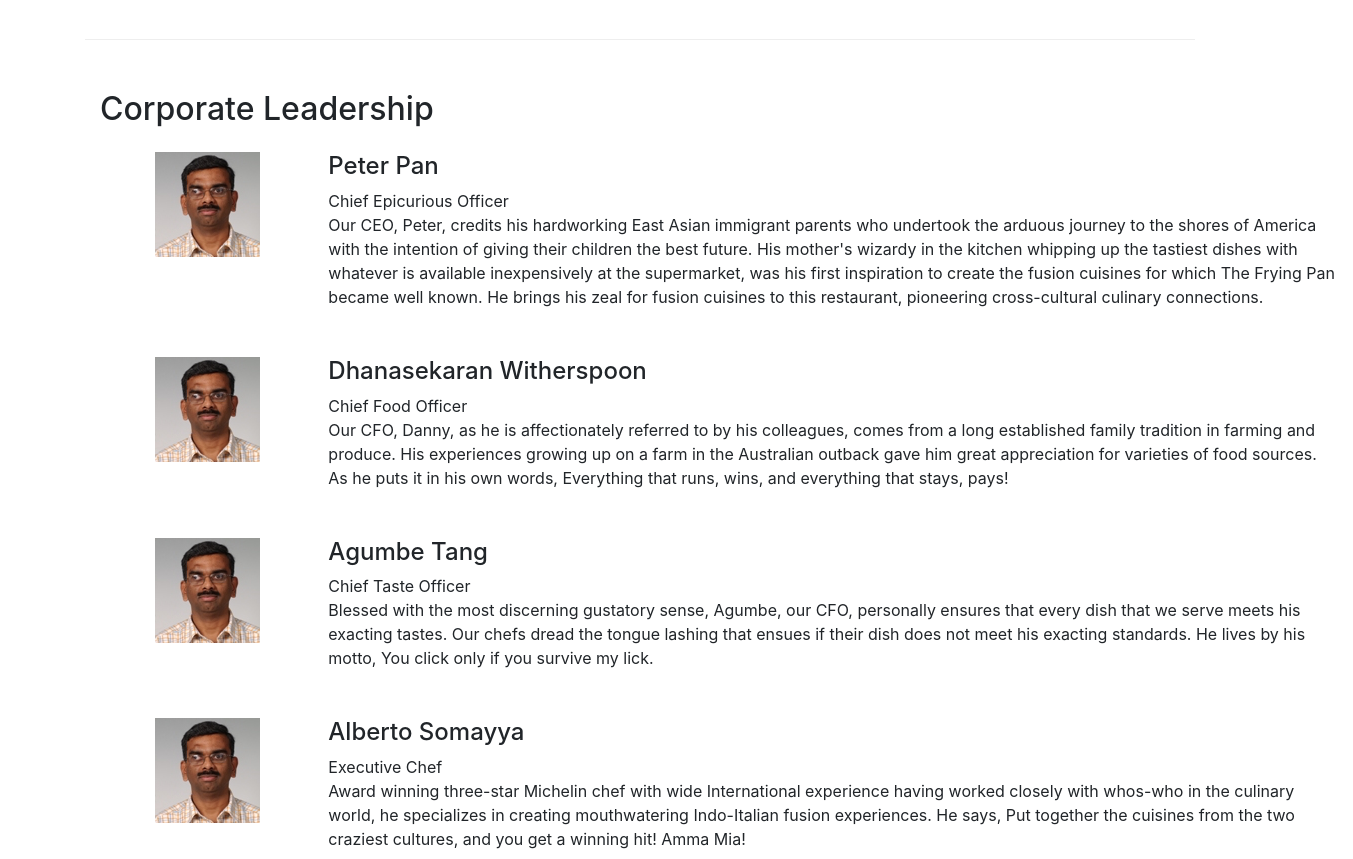
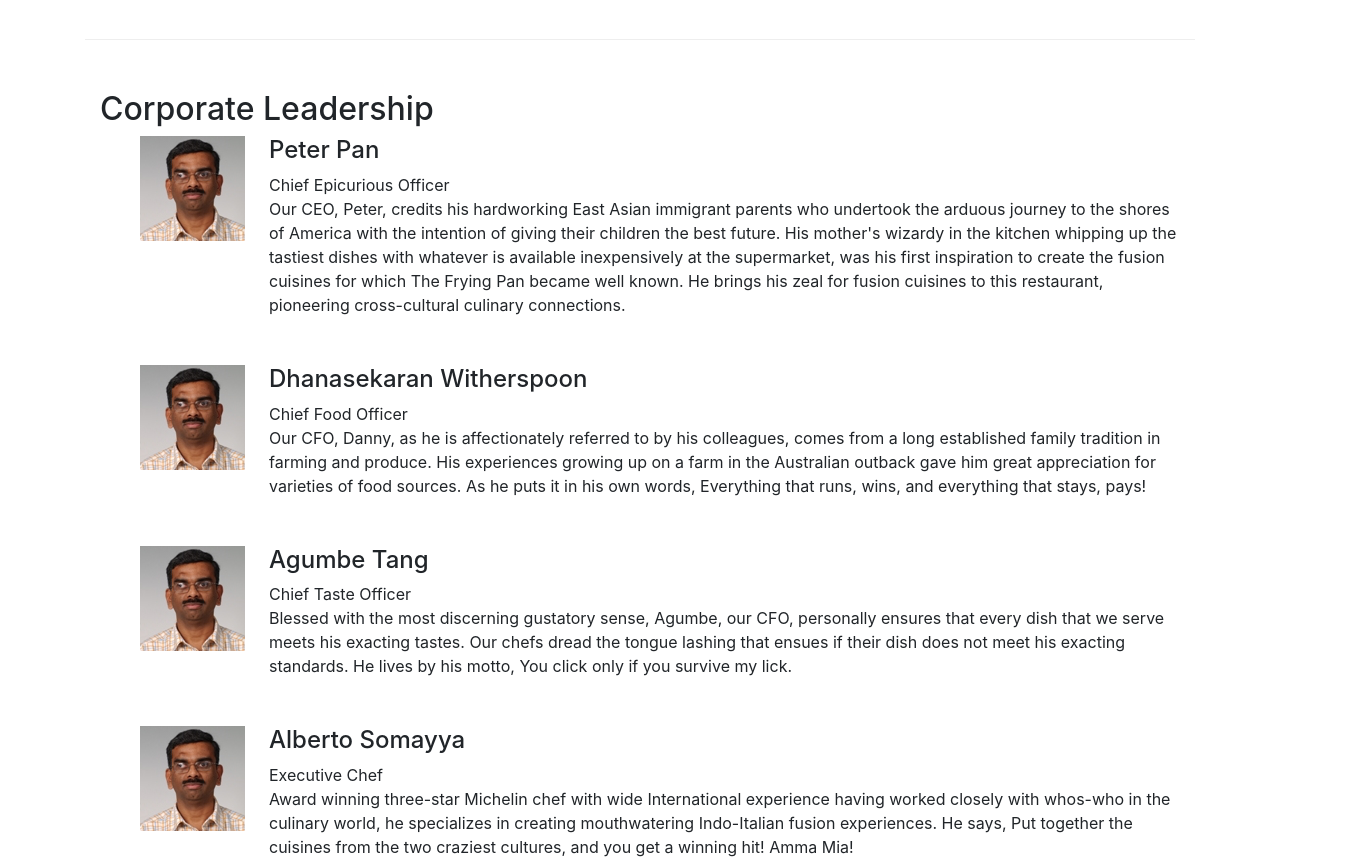
Before and after one commit to utkarsh17verma/ReactApp, a React (Create React App) app: page /aboutus in a window 1280 px wide. Shown: the part 940-1799 px from the top of the page, 1353 px wide, since content can reach past the window. Built offline with nearby package versions, Linux system fonts and the light colour scheme; the HTML template or start-up script is replaced by a standard one.

Commit message:
Made some changes in rendering aboutcomponent

```diff
--- a/src/components/AboutComponent.js
+++ b/src/components/AboutComponent.js
@@ -5,24 +5,17 @@ import { Link } from 'react-router-dom';
 function RenderLeader({leader}) {
     return(
             <Media>
-                <div className="col-12 col-md-2">
                 <Media left href="#">
                 <Media object src={leader.image} alt="image" />
                 </Media>
-                </div>
-                <div className="col-12">
-                    <Media body>
+                <Media body className="ml-4">
                     <Media heading>
                         {leader.name}
                     </Media>
-                        <Media>
                         {leader.designation}
-                        </Media>
-                        <Media>
+                        <br/>
                         {leader.description}
                 </Media>
-                    </Media>
-                </div>
             </Media>
             );
         }
@@ -90,7 +83,7 @@ const About =(props) => {
                 </div>
             </div>
             <div className="row row-content">
-                <div className="col-12 mb-3">
+                <div className="col-12">
                     <h2>Corporate Leadership</h2>
                 </div>
                 <div className="col-12">
```
Lines whose indentation alone changed are shown as unchanged.
